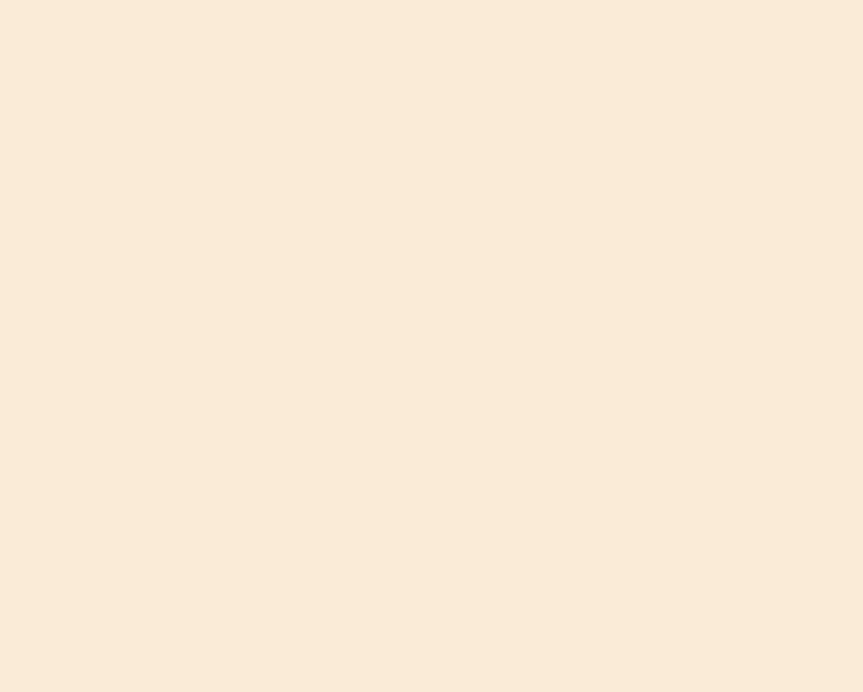
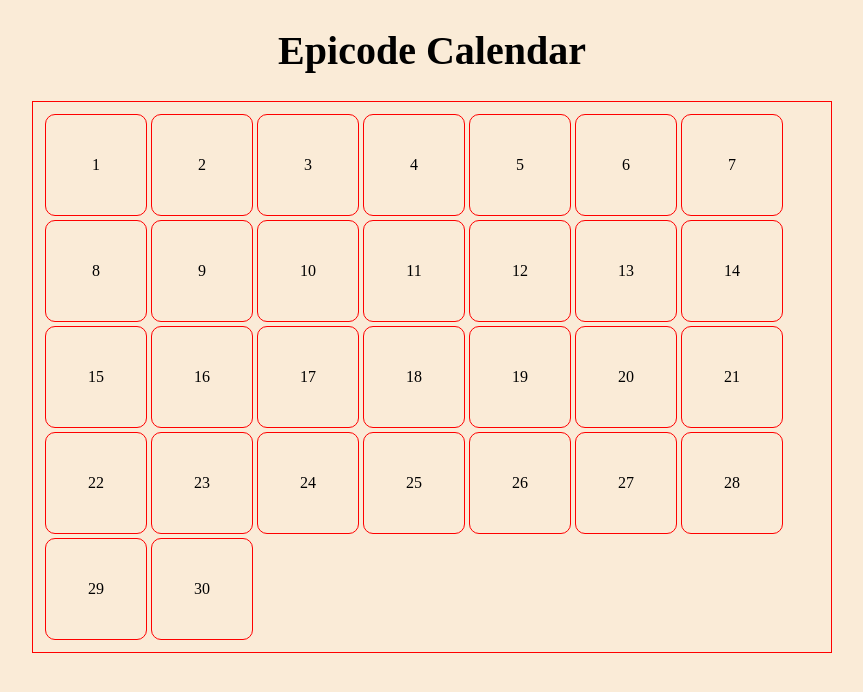
Before and after one commit to DianaBerte/Calendar-08-Dec-2022, a plain HTML site: page index.html in a window 1280 px wide. Shown: the whole page, without its empty margins (208-1071 px from the left). Drawn offline with Linux system fonts and the light colour scheme.

Commit message:
display days

```diff
--- a/index.html
+++ b/index.html
@@ -10,7 +10,13 @@
 <body>
 
     <div id="container">
+        <h1>Epicode Calendar</h1>
+        <div id="days-container">
 
+        </div>
+        <div id="appointments-area">
+
+        </div>
     </div>
     <script src="script.js"></script>
 </body>
--- a/script.js
+++ b/script.js
@@ -1 +1,16 @@
-alert('Hello')
+function onLoadActions() {
+    //TODO Highlight Extension
+
+    for (let day = 1; day <= 30; day++) {
+        let dayNode = document.createElement('div') //step 1: create the element div
+
+        dayNode.classList.add('day') //step 2: this is for the style
+        dayNode.innerText = day //still step 2
+
+        document.getElementById('days-container').appendChild(dayNode) // step 3
+
+
+    }
+}
+
+window.onload = onLoadActions
--- a/styles.css
+++ b/styles.css
@@ -1,3 +1,37 @@
 body {
     background-color: antiquewhite;
 }
+
+#container {
+    max-width: 800px;
+    margin-inline: auto;
+
+}
+
+h1 {
+    text-align: center;
+    font-size: 40px;
+    color: black;
+}
+
+#days-container {
+    border: 1px solid red;
+    padding: 10px;
+}
+
+.day {
+    width: 100px;
+    height: 100px;
+    border-radius: 10px;
+    border: 1px solid red;
+    display: inline-block;
+    margin: 2px;
+    text-align: center;
+    line-height: 100px;
+    cursor: pointer;
+}
+
+.day:hover {
+    border-color: green;
+    background-color: aqua;
+}
```
